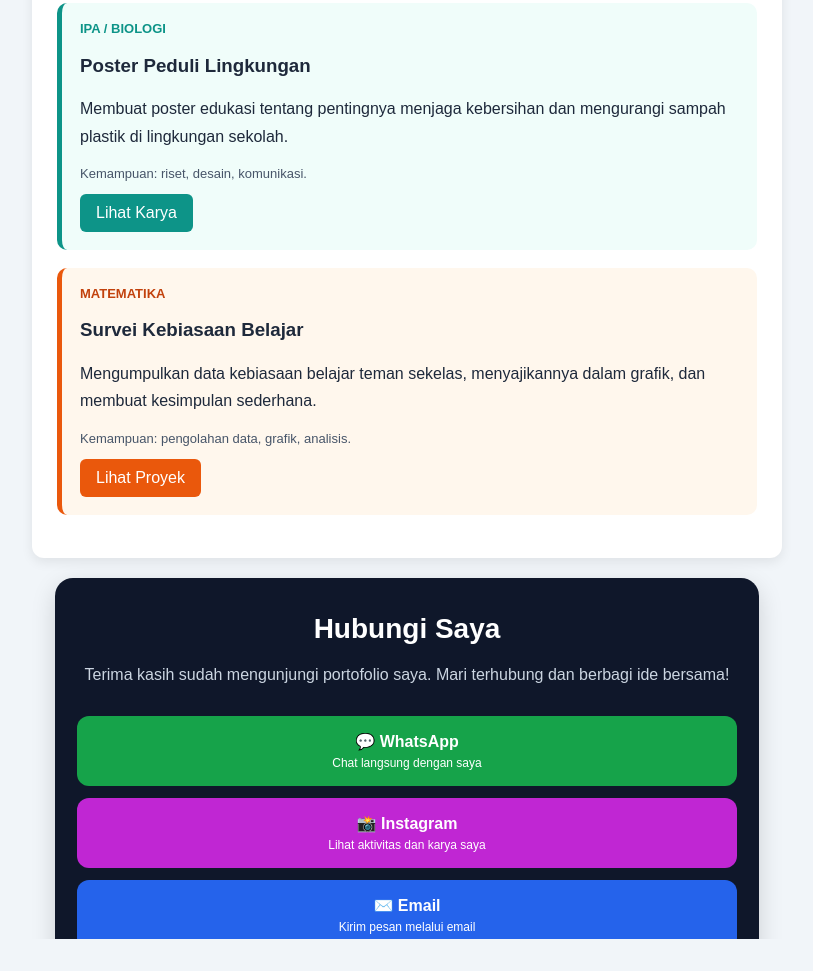
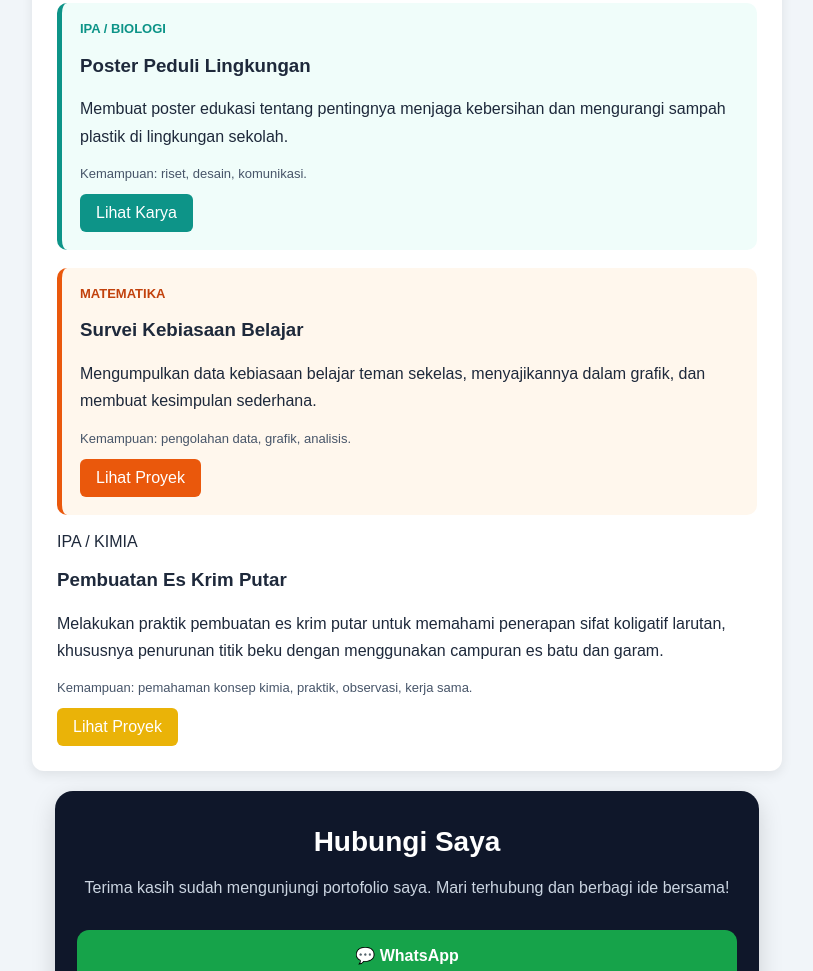
Before and after one commit to rubikonnnn/Ruby-project, a plain HTML site: page index.html in a window 1280 px wide. Shown: the part 1856-2827 px from the top of the page, without its empty margins (233-1046 px from the left). Drawn offline with Linux system fonts and the light colour scheme.

Commit message:
Add chemistry project details for ice cream making
Added content for ice cream making project in chemistry section.

```diff
--- a/index.html
+++ b/index.html
@@ -364,6 +364,36 @@
         </a>
     </div>
 
+    IPA / KIMIA
+    </p>
+
+    <h3>Pembuatan Es Krim Putar</h3>
+
+    <p style="line-height: 1.7;">
+        Melakukan praktik pembuatan es krim putar
+        untuk memahami penerapan sifat koligatif
+        larutan, khususnya penurunan titik beku
+        dengan menggunakan campuran es batu dan garam.
+    </p>
+
+    <p style="font-size: 13px; color: #475569;">
+        Kemampuan: pemahaman konsep kimia, praktik,
+        observasi, kerja sama.
+    </p>
+
+    <a href="kimia.html"
+       style="
+           display: inline-block;
+           background-color: #eab308;
+           color: white;
+           padding: 10px 16px;
+           border-radius: 6px;
+           text-decoration: none;
+       ">
+        Lihat Proyek
+    </a>
+</div>
+
 </section>
 
     <!-- Bagian Kontak -->
```
